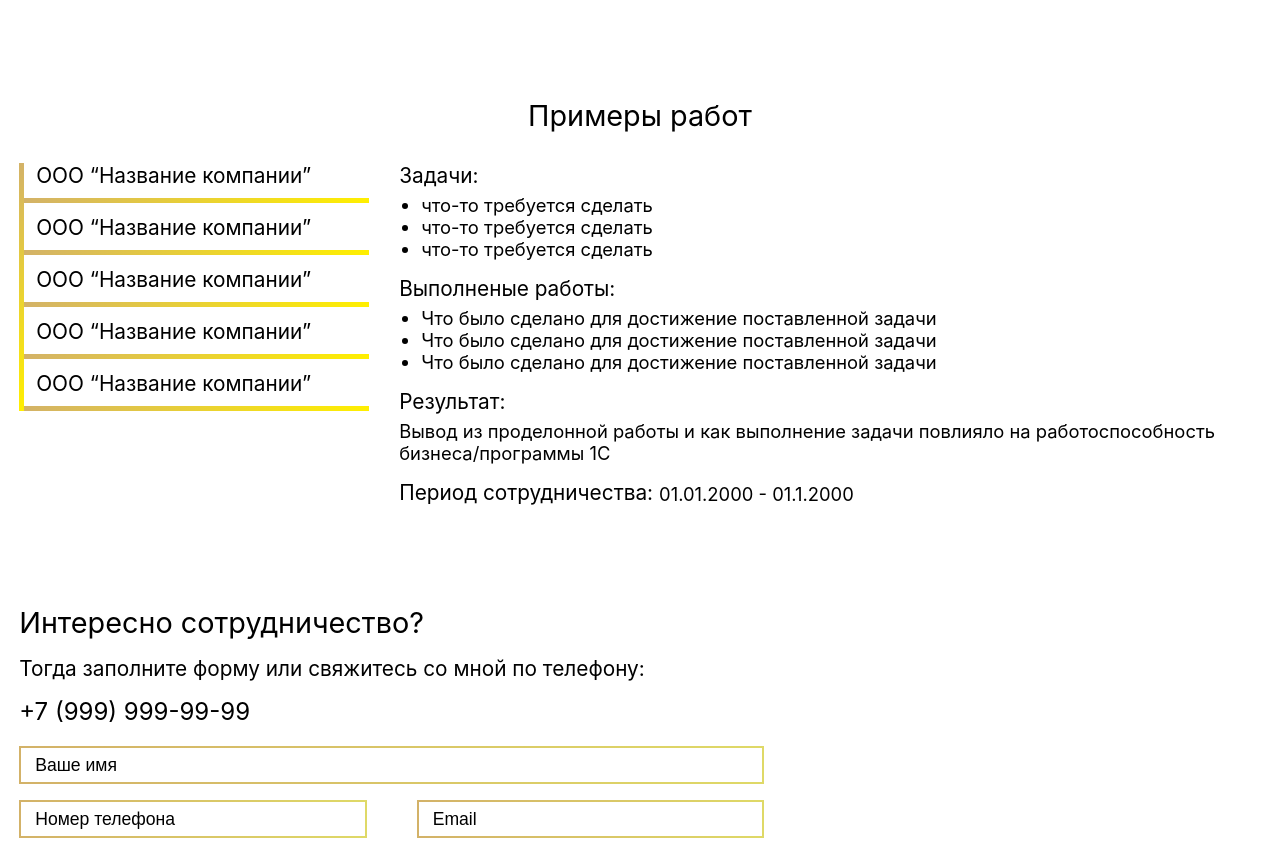
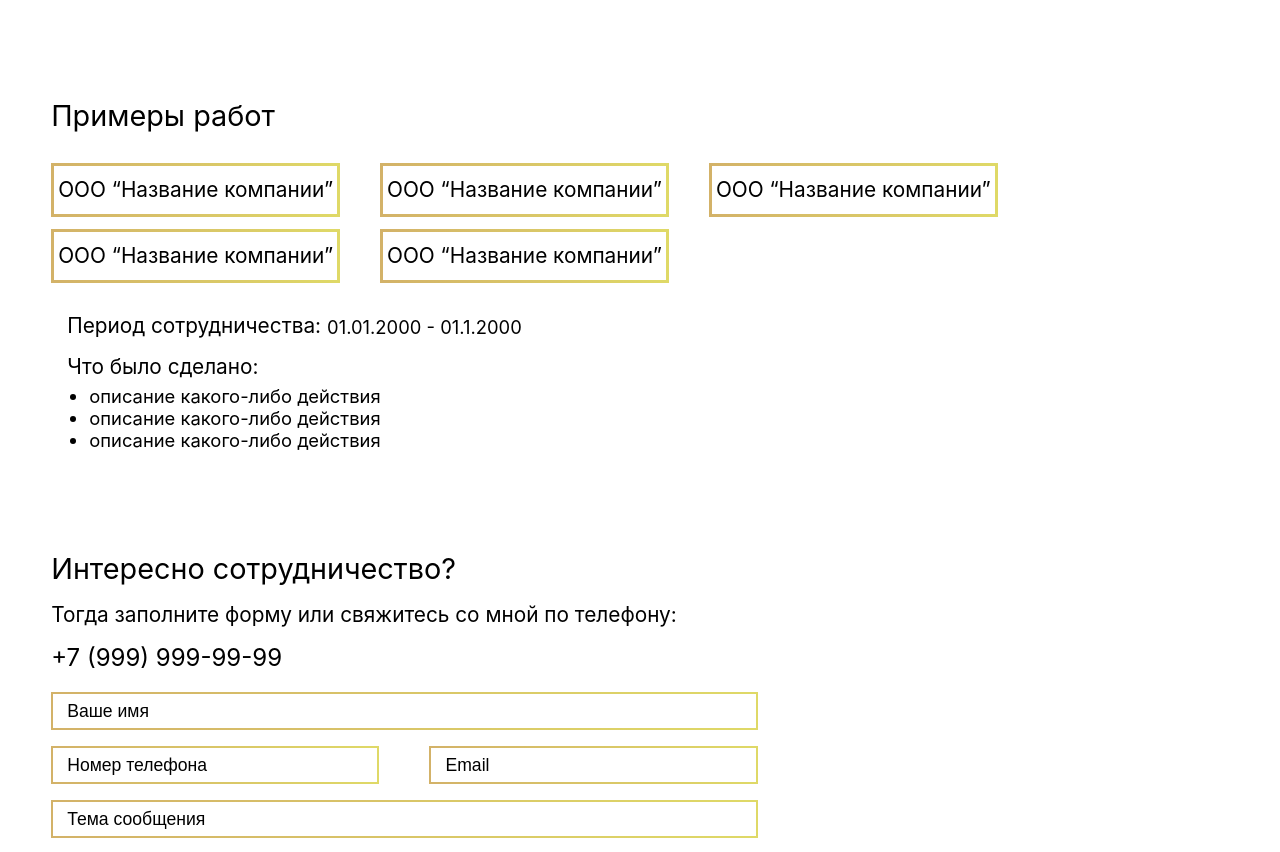
Before and after one commit to Vinorval/alexey-yurievich, a React (Create React App) app: page / in a window 1280 px wide. Shown: the part 1303-2155 px from the top of the page. Built offline with nearby package versions, Linux system fonts and the light colour scheme.

Commit message:
change layout works block

```diff
--- a/src/components/form/Form.module.css
+++ b/src/components/form/Form.module.css
@@ -1,5 +1,5 @@
 .contact {
-    width: 97vw;
+    width: 92vw;
     margin: auto;
     display: grid;
     gap: 20px;
--- a/src/components/works/Works.js
+++ b/src/components/works/Works.js
@@ -14,28 +14,16 @@ const Works = () => {
             </ul>
             <div className={Styles.experience} >
                 <div className={Styles.work}>
-                    <h3 className={Styles.work__name} >Задачи:</h3>
-                    <ul className={Styles.work__list}>
-                        <li className={Styles.work__text} >что-то требуется сделать</li>
-                        <li className={Styles.work__text} >что-то требуется сделать</li>
-                        <li className={Styles.work__text} >что-то требуется сделать</li>
-                    </ul>
+                    <h3 className={Styles.work__name} >Период сотрудничества:</h3>
+                    <p className={Styles.work__text} >01.01.2000 - 01.1.2000</p>
                 </div>
                 <div className={Styles.work}>
-                    <h3 className={Styles.work__name} >Выполненые работы:</h3>
+                    <h3 className={Styles.work__name} >Что было сделано:</h3>
                     <ul className={Styles.work__list}>
-                        <li className={Styles.work__text} >Что было сделано для достижение поставленной задачи</li>
-                        <li className={Styles.work__text} >Что было сделано для достижение поставленной задачи</li>
-                        <li className={Styles.work__text} >Что было сделано для достижение поставленной задачи</li>
+                        <li className={Styles.work__text} >описание какого-либо действия</li>
+                        <li className={Styles.work__text} >описание какого-либо действия</li>
+                        <li className={Styles.work__text} >описание какого-либо действия</li>
                     </ul>
-                </div>
-                <div className={Styles.work}>
-                    <h3 className={Styles.work__name} >Результат:</h3>
-                    <p className={Styles.work__text} >Вывод из проделонной работы и как выполнение задачи повлияло на работоспособность бизнеса/программы 1С</p>
-                </div>
-                <div className={Styles.work}>
-                    <h3 className={Styles.work__name} >Период сотрудничества:</h3>
-                    <p className={Styles.work__text} >01.01.2000 - 01.1.2000</p>
                 </div>
             </div>
         </section>
--- a/src/components/works/Works.module.css
+++ b/src/components/works/Works.module.css
@@ -1,9 +1,8 @@
 .works {
-    width: 97vw;
+    width: 92vw;
     margin: auto;
     display: grid;
     gap: 30px;
-    grid-template-columns: 350px calc(100% - 350px - 30px);
     max-width: 1890px;
 }
 
@@ -11,27 +10,29 @@
     margin: 0;
     font-weight: normal;
     font-size: 1.8em;
-    grid-column: 1/3;
+    text-align: start;
 }
 
 .company {
     margin: 0;
     padding: 0;
-    height: calc(40px * 5 + 12px * 4);
     list-style-type: none;
-    border-left: 5px solid;
-    border-image: linear-gradient(to bottom, #D3B268 0%, #FFEF00 100%) 1;
-    display: grid;
+    display: flex;
     text-align: start;
-    gap: 12px;
-    grid-template-rows: repeat(4, 40px);
+    gap: 40px;
+    row-gap: 12px;
+    flex-wrap: wrap;
 }
 
 .company__name {
-    padding-left: 12px;
-    border-bottom: 5px solid;
-    border-image: linear-gradient(to right, #D3B268 0%, #FFEF00 100%) 1;
     font-size: 1.3em;
+    text-align: center;
+    line-height: 40px;
+    height: 40px;
+    border-radius: 4px;
+    padding: 4px;
+    border: 3px solid;
+    border-image: linear-gradient(to right, #D3B268 0%, #DFD967 100%) 1;
 }
 
 .experience {
@@ -43,9 +44,10 @@
 .work {
     display: grid;
     gap: 6px;
+    padding: 0 1em;
 }
 
-.work:last-of-type {
+.work:first-of-type {
     display: flex;
     align-items: flex-end;
 }
```
